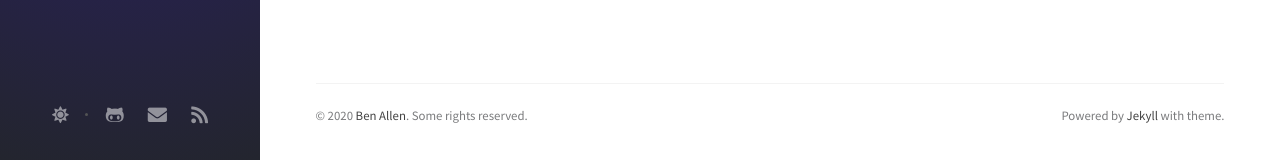
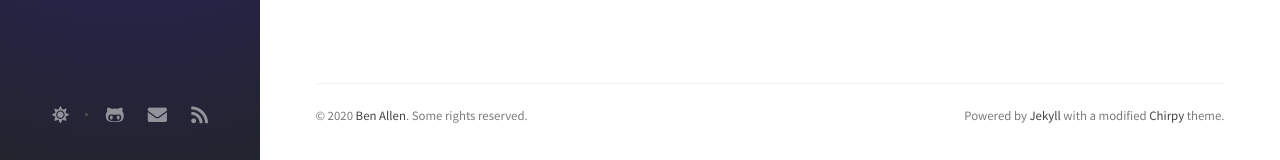
Before and after one commit to BenResTech/BenResTech.github.io, a Jekyll site: the page built from index.html, in a window 1280 px wide. Shown: the part 737-897 px from the top of the page. Built offline with Jekyll 4.4.1, drawn with Linux system fonts in a browser that asks for light colours; nearby versions of some CDN libraries; the list of posts is cut into pages by our own code; comment, search, counter and statistics services are not loaded.

Commit message:
Re-added theme info
Re-added the missing theme info, customised message slightly.

```diff
--- /dev/null
+++ b/_data/meta.yml
@@ -0,0 +1,3 @@
+name: Chirpy
+version: v2.5.1
+homepage: https://github.com/cotes2020/jekyll-theme-chirpy/
--- a/_includes/footer.html
+++ b/_includes/footer.html
@@ -23,7 +23,7 @@
       <p class="mb-0">
         Powered by
         <a href="https://jekyllrb.com" target="_blank" rel="noopener">Jekyll</a>
-        with
+        with a modified
         <a href="{{ site.data.meta.homepage }}" target="_blank" rel="noopener">{{ site.data.meta.name }}</a>
         theme.
       </p>
```
